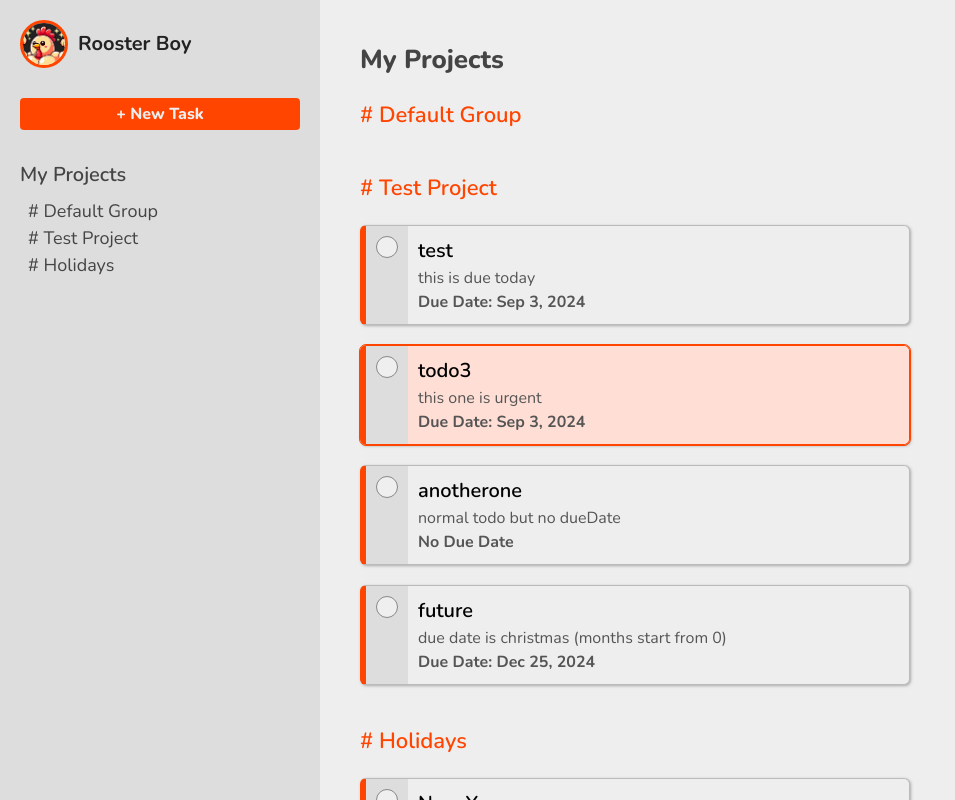
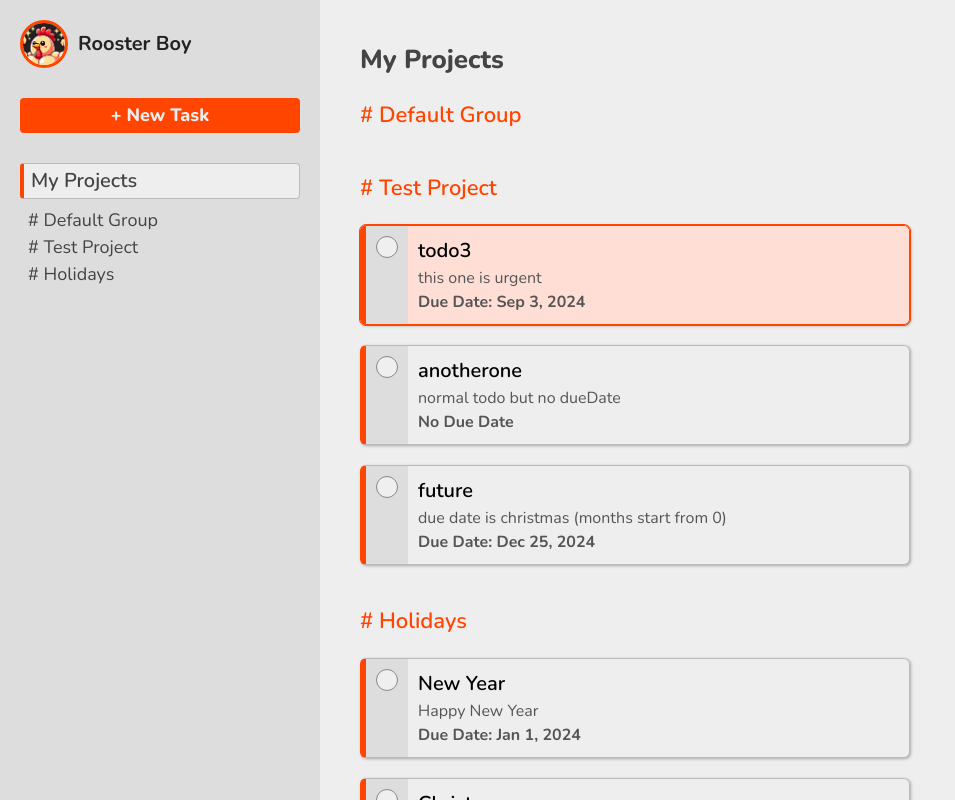
Before and after one commit to jprk8/todo-list, a website built with webpack: page src/template.html in a window 1280 px wide. Both pictures are taken after a click on the button 387 px from the left and 247 px from the top of the page. Shown: the whole page, without its empty margins (0-955 px from the left). Built offline with nearby package versions, Linux system fonts and the light colour scheme.

Commit message:
Add delete function to the bullet button

```diff
--- a/src/display-controller.js
+++ b/src/display-controller.js
@@ -36,11 +36,21 @@ function showHome(projects) {
 // Show all Todos of a single project in main-container
 function showProject(project) {
     const container = document.querySelector('.main-body');
+    let index = 0;
     for (const todo of project.todoArray) {
         const todoTab = document.createElement('div');
         todoTab.classList.add('todo-tab');
+
+        // completeBtn will delete the item
         const completeBtn = document.createElement('button');
         completeBtn.classList.add('complete');
+        // make the index unique by adding project title
+        completeBtn.setAttribute('index', `${project.title}${index}`);
+        completeBtn.addEventListener('click', () => {
+            project.delTodo(index);
+            const projectIndex = completeBtn.getAttribute('index');
+            delTodoCard(projectIndex);
+        });
         todoTab.appendChild(completeBtn);
 
         const todoTitle = document.createElement('div');
@@ -52,7 +62,7 @@ function showProject(project) {
         const todoDate = document.createElement('div');
         todoDate.classList.add('todo-date');
 
-        // handle items with no due date
+        // display items with no due date
         if (todo.dueDate) {
             const shortDate = format(todo.dueDate, 'MMM d, y');
             todoDate.textContent = `Due Date: ${shortDate}`;
@@ -62,7 +72,8 @@ function showProject(project) {
 
         const todoCard = document.createElement('div');
         const todoMain = document.createElement('div');
-        // handle urgent cards
+
+        // display urgent cards
         if (todo.priority === 0) {
             todoCard.classList.add('todo-card-urgent');
             todoMain.classList.add('todo-main-urgent');
@@ -76,6 +87,8 @@ function showProject(project) {
         todoCard.appendChild(todoTab);
         todoCard.appendChild(todoMain);
         container.appendChild(todoCard);
+
+        index++;
     }
 }
 
@@ -93,3 +106,11 @@ function refreshMain() {
     main.appendChild(newTitle);
     main.appendChild(newBody);
 }
+
+// Delete Todo card from current display
+function delTodoCard(projectIndex) {
+    const completeBtn = document.querySelector(`.complete[index='${projectIndex}']`);
+    const todoCard = completeBtn.parentNode.parentNode;
+    const body = document.querySelector('.main-body');
+    body.removeChild(todoCard);
+}
--- a/src/index.js
+++ b/src/index.js
@@ -7,6 +7,13 @@ import { toDate } from 'date-fns';
 const PROJECTS = []; // store all projects here
 const defaultGroup = new Project('Default Group');
 PROJECTS.push(defaultGroup);
+
+// My Projects on the sidebar is home button
+const myProjects = document.querySelector('.project-home');
+myProjects.addEventListener('click', () => {
+    refreshMain();
+    showHome(PROJECTS);
+})
 
 function showProjects() {
     for (const project of PROJECTS) {
--- a/src/style.css
+++ b/src/style.css
@@ -89,6 +89,7 @@ ul {
     background-color: orangered;
     color: #eee;
     border: none;
+    font-size: 18px;
     font-weight: 800;
     border-radius: 4px;
 }
@@ -98,9 +99,19 @@ ul {
     color: orangered;
 }
 
-.project-title {
+.project-home {
     font-size: 20px;
     font-weight: 600;
+    border: 1px solid #bbb;
+    border-left: 4px solid orangered;
+    border-radius: 4px;
+    padding: 2px 7px;
+    background-color: #eee;
+    cursor: pointer;
+}
+
+.project-home:hover {
+    background-color: #ddd;
 }
 
 .project-list {
@@ -186,6 +197,13 @@ button.complete {
     border: 1px solid #888;
 }
 
+button.complete:hover {
+    background-color: orangered;
+    content: 'a';
+    color: white;
+    font-size: 12px;
+}
+
 dialog {
     margin: 80px 340px;
     border-radius: 12px;
--- a/src/template.html
+++ b/src/template.html
@@ -14,7 +14,7 @@
             </div>
             <div class='sidebar-menu'>
                 <button class='add-todo'>+ New Task</button>
-                <div class='project-title'>My Projects</div>
+                <div class='project-home'>My Projects</div>
                 <ul class='project-list'></ul>
             </div>
         </div>
```
